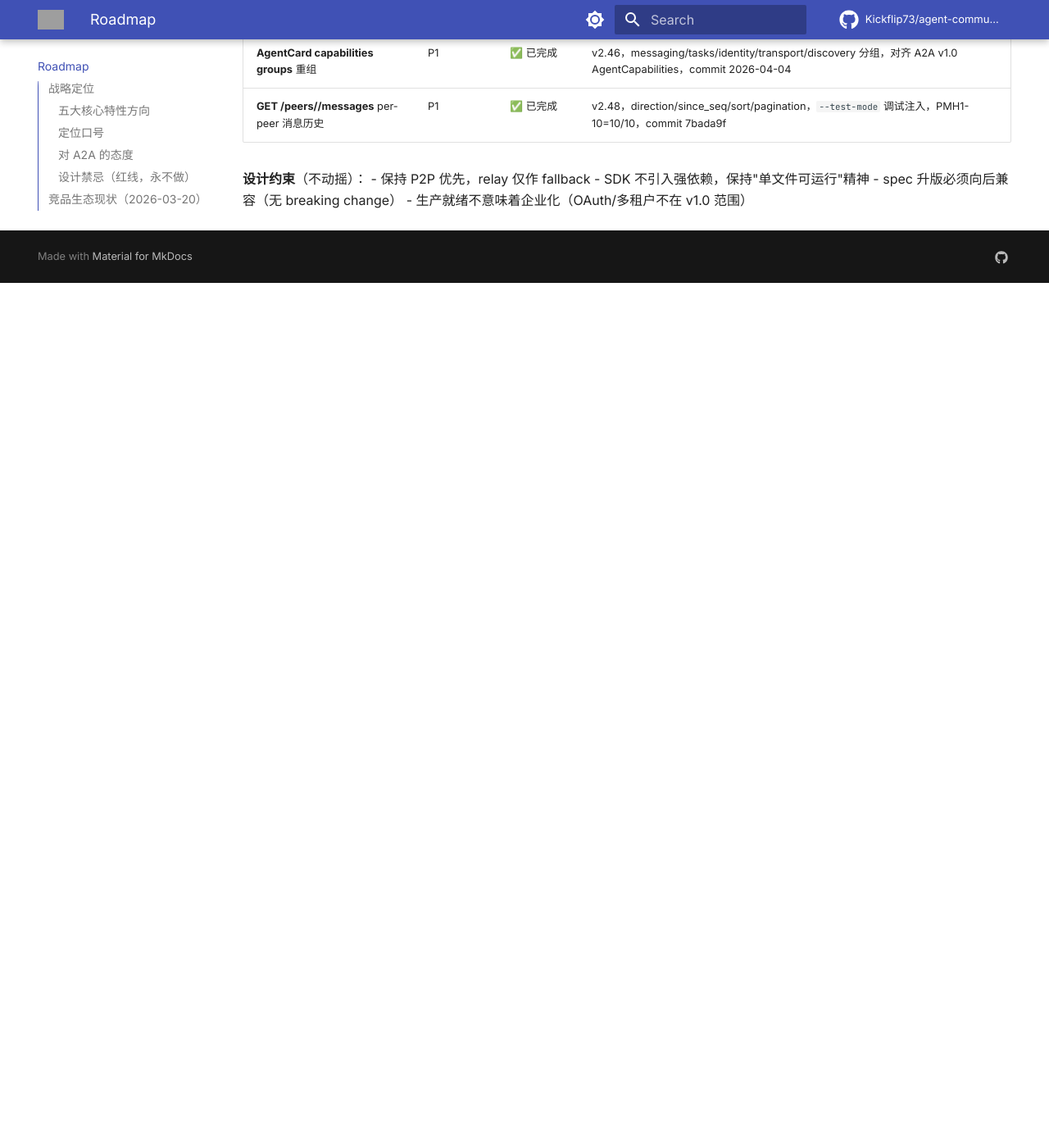
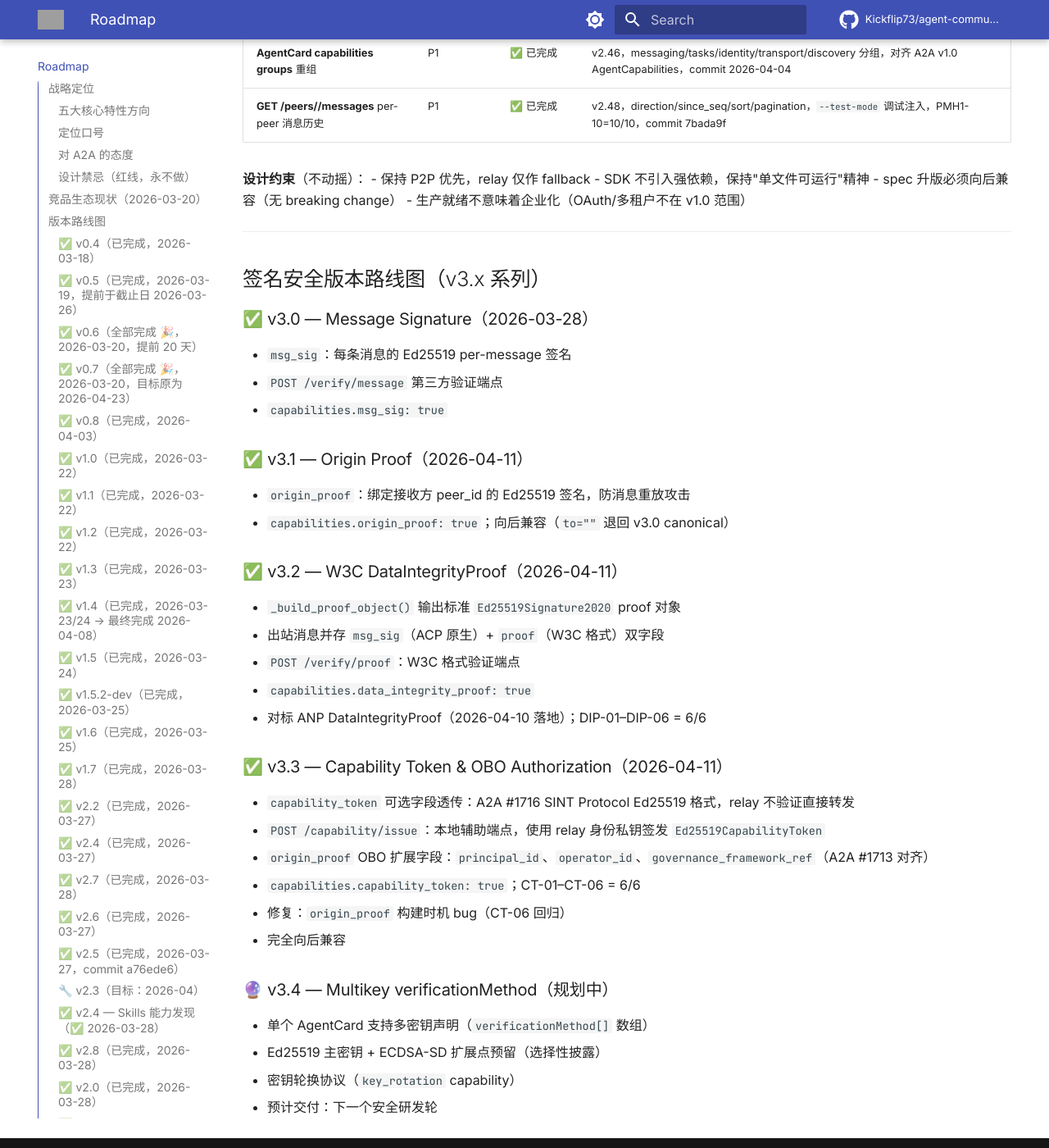
Before and after one commit to Kickflip73/agent-communication-protocol, an MkDocs documentation site: the page built from docs/ROADMAP.md, in a window 1280 px wide and 1400 px high, scrolled down 26860 px. Shown: the whole window at 82% size. Built offline with MkDocs 1.6.1 and Material for MkDocs 9.7.7, drawn with Linux system fonts in a browser that asks for light colours; comment, search, counter and statistics services are not loaded; the version menu is left out; before the commit the page ends 27205 px from its top, so only the background shows below that; grey boxes are pictures that could not be loaded.

Commit message:
docs(v3.3): update README, ROADMAP for v3.2/v3.3 releases

```diff
--- a/docs/ROADMAP.md
+++ b/docs/ROADMAP.md
@@ -860,3 +860,37 @@
 - SDK 不引入强依赖，保持"单文件可运行"精神
 - spec 升版必须向后兼容（无 breaking change）
 - 生产就绪不意味着企业化（OAuth/多租户不在 v1.0 范围）
+
+---
+
+## 签名安全版本路线图（v3.x 系列）
+
+### ✅ v3.0 — Message Signature（2026-03-28）
+- `msg_sig`：每条消息的 Ed25519 per-message 签名
+- `POST /verify/message` 第三方验证端点
+- `capabilities.msg_sig: true`
+
+### ✅ v3.1 — Origin Proof（2026-04-11）
+- `origin_proof`：绑定接收方 peer_id 的 Ed25519 签名，防消息重放攻击
+- `capabilities.origin_proof: true`；向后兼容（`to=""` 退回 v3.0 canonical）
+
+### ✅ v3.2 — W3C DataIntegrityProof（2026-04-11）
+- `_build_proof_object()` 输出标准 `Ed25519Signature2020` proof 对象
+- 出站消息并存 `msg_sig`（ACP 原生）+ `proof`（W3C 格式）双字段
+- `POST /verify/proof`：W3C 格式验证端点
+- `capabilities.data_integrity_proof: true`
+- 对标 ANP DataIntegrityProof（2026-04-10 落地）；DIP-01–DIP-06 = 6/6
+
+### ✅ v3.3 — Capability Token & OBO Authorization（2026-04-11）
+- `capability_token` 可选字段透传：A2A #1716 SINT Protocol Ed25519 格式，relay 不验证直接转发
+- `POST /capability/issue`：本地辅助端点，使用 relay 身份私钥签发 `Ed25519CapabilityToken`
+- `origin_proof` OBO 扩展字段：`principal_id`、`operator_id`、`governance_framework_ref`（A2A #1713 对齐）
+- `capabilities.capability_token: true`；CT-01–CT-06 = 6/6
+- 修复：`origin_proof` 构建时机 bug（CT-06 回归）
+- 完全向后兼容
+
+### 🔮 v3.4 — Multikey verificationMethod（规划中）
+- 单个 AgentCard 支持多密钥声明（`verificationMethod[]` 数组）
+- Ed25519 主密钥 + ECDSA-SD 扩展点预留（选择性披露）
+- 密钥轮换协议（`key_rotation` capability）
+- 预计交付：下一个安全研发轮
```
Also changed, not shown: README.md (+20 -0 lines).
